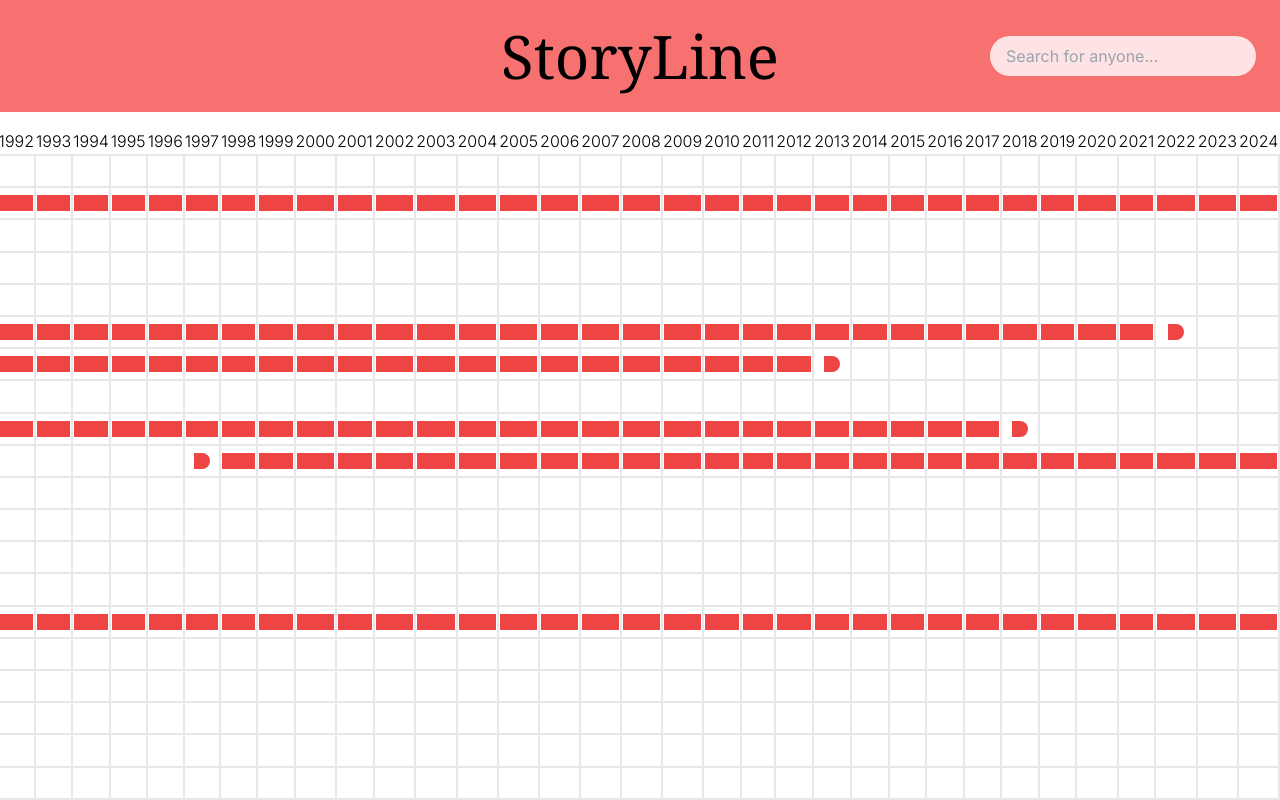
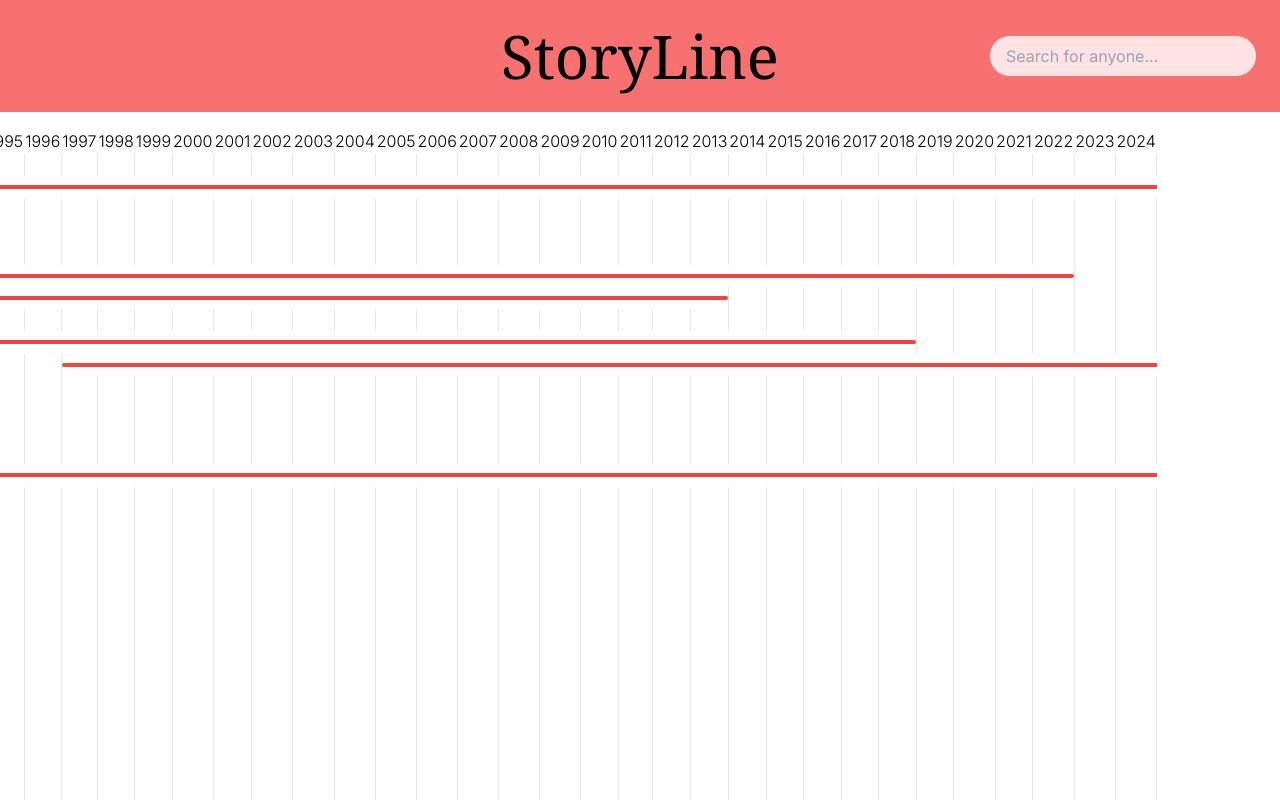
Before and after one commit to WattWozy/StoryLine, a Next.js app in the folder client/: page / in a window 1280 px wide. Built offline with nearby package versions, Linux system fonts and the light colour scheme.

Commit message:
Vy för vem som syns på linjen

```diff
--- a/client/src/components/core/Timeline2.tsx
+++ b/client/src/components/core/Timeline2.tsx
@@ -13,39 +13,66 @@ const Timeline2: React.FC = () => {
     }, []);
 
     let persons: Person[] = [
-        {"name": "Alfred Hitchcock", "birth": 1899, "death": 1980},
-        {"name": "Will Smith", "birth": 1968, "death": null},
-        {"name": "Marie Curie", "birth": 1867, "death": 1934},
-        {"name": "Albert Einstein", "birth": 1879, "death": 1955},
-        {"name": "Leonardo da Vinci", "birth": 1452, "death": 1519},
-        {"name": "Queen Elizabeth II", "birth": 1926, "death": 2022},
-        {"name": "Nelson Mandela", "birth": 1918, "death": 2013},
-        {"name": "Frida Kahlo", "birth": 1907, "death": 1954},
-        {"name": "Stephen Hawking", "birth": 1942, "death": 2018},
-        {"name": "Malala Yousafzai", "birth": 1997, "death": null},
-        {"name": "William Shakespeare", "birth": 1564, "death": 1616},
-        {"name": "Mahatma Gandhi", "birth": 1869, "death": 1948},
-        {"name": "Ada Lovelace", "birth": 1815, "death": 1852},
-        {"name": "Martin Luther King Jr.", "birth": 1929, "death": 1968},
-        {"name": "Elon Musk", "birth": 1971, "death": null}
-      ];
+        { "name": "Alfred Hitchcock", "birth": 1899, "death": 1980 },
+        { "name": "Will Smith", "birth": 1968, "death": null },
+        { "name": "Marie Curie", "birth": 1867, "death": 1934 },
+        { "name": "Albert Einstein", "birth": 1879, "death": 1955 },
+        { "name": "Leonardo da Vinci", "birth": 1452, "death": 1519 },
+        { "name": "Queen Elizabeth II", "birth": 1926, "death": 2022 },
+        { "name": "Nelson Mandela", "birth": 1918, "death": 2013 },
+        { "name": "Frida Kahlo", "birth": 1907, "death": 1954 },
+        { "name": "Stephen Hawking", "birth": 1942, "death": 2018 },
+        { "name": "Malala Yousafzai", "birth": 1997, "death": null },
+        { "name": "William Shakespeare", "birth": 1564, "death": 1616 },
+        { "name": "Mahatma Gandhi", "birth": 1869, "death": 1948 },
+        { "name": "Ada Lovelace", "birth": 1815, "death": 1852 },
+        { "name": "Martin Luther King Jr.", "birth": 1929, "death": 1968 },
+        { "name": "Elon Musk", "birth": 1971, "death": null }
+    ];
 
     const renderPerson = (year: number, rowIndex: number, persons: Person[]) => {
         let row = 0
         for (let person of persons) {
-            if ((person.birth === year || person.death === year) && rowIndex === row) {
-                return <div className="bg-red-500 rounded-r-full w-4 h-4 mx-auto"></div>;
+            if (person.death === year && rowIndex === row) {
+                return (
+                    <td className="h-4 relative group">
+                        <div className="absolute inset-0 flex items-center">
+                            <div className="w-full border-t-4 border-red-500 rounded-r-full"></div>
+                        </div>
+                        <div className="absolute whitespace-nowrap border-2 border-gray-200 rounded-md p-2 bg-white text-black text-lg opacity-0 group-hover:opacity-100 transition-opacity duration-300 z-10">
+                            {person.name}
+                        </div>
+                    </td>
+                );
+            }
+            if (person.birth === year && rowIndex === row) {
+                return (
+                    <td className="h-4 relative group">
+                        <div className="absolute inset-0 flex items-center">
+                            <div className="w-full border-t-4 border-red-500 rounded-l-full"></div>
+                        </div>
+                        <div className="absolute whitespace-nowrap border-2 border-gray-200 rounded-md p-2 bg-white text-black text-lg opacity-0 group-hover:opacity-100 transition-opacity duration-300 z-10">
+                            {person.name}
+                        </div>
+                    </td>
+                );
             }
             if (person.birth < year && (person.death === null || person.death > year) && rowIndex === row) {
-                return <div className="w-full h-4 bg-red-500 mx-auto"></div>;
-            }
-            if (person.death === year + 1 && rowIndex === row) {
-                return <p className='text-xs'>{person.name}</p>;
+                return (
+                    <td className="h-4 relative group">
+                        <div className="absolute inset-0 flex items-center">
+                            <div className="w-full border-t-4 border-red-500"></div>
+                        </div>
+                        <div className="absolute whitespace-nowrap border-2 border-gray-200 rounded-md p-2 bg-white text-black text-lg opacity-0 group-hover:opacity-100 transition-opacity duration-300 z-10">
+                            {person.name}
+                        </div>
+                    </td>
+                );
             }
             row++;
         }
 
-        return null;
+        return <td className='border-x w-8' key={year}></td>;
     };
 
     return (
@@ -59,12 +86,10 @@ const Timeline2: React.FC = () => {
                     </tr>
                 </thead>
                 <tbody className='h-full'>
-                    {[...Array(20)].map((_, rowIndex) => (
-                        <tr key={rowIndex} className='border-2 h-[5%]'>
+                    {[...Array(50)].map((_, rowIndex) => (
+                        <tr key={rowIndex} className='h-[1%]'>
                             {years.map(year => (
-                                <td className='border-2 w-8' key={year}>
-                                    {renderPerson(year, rowIndex, persons)}
-                                </td>
+                                renderPerson(year, rowIndex, persons)
                             ))}
                         </tr>
                     ))}
```
Also changed, not shown: client/package.json (+4 -4 lines), 1 other file (tests, documents, lock files or other folders).
